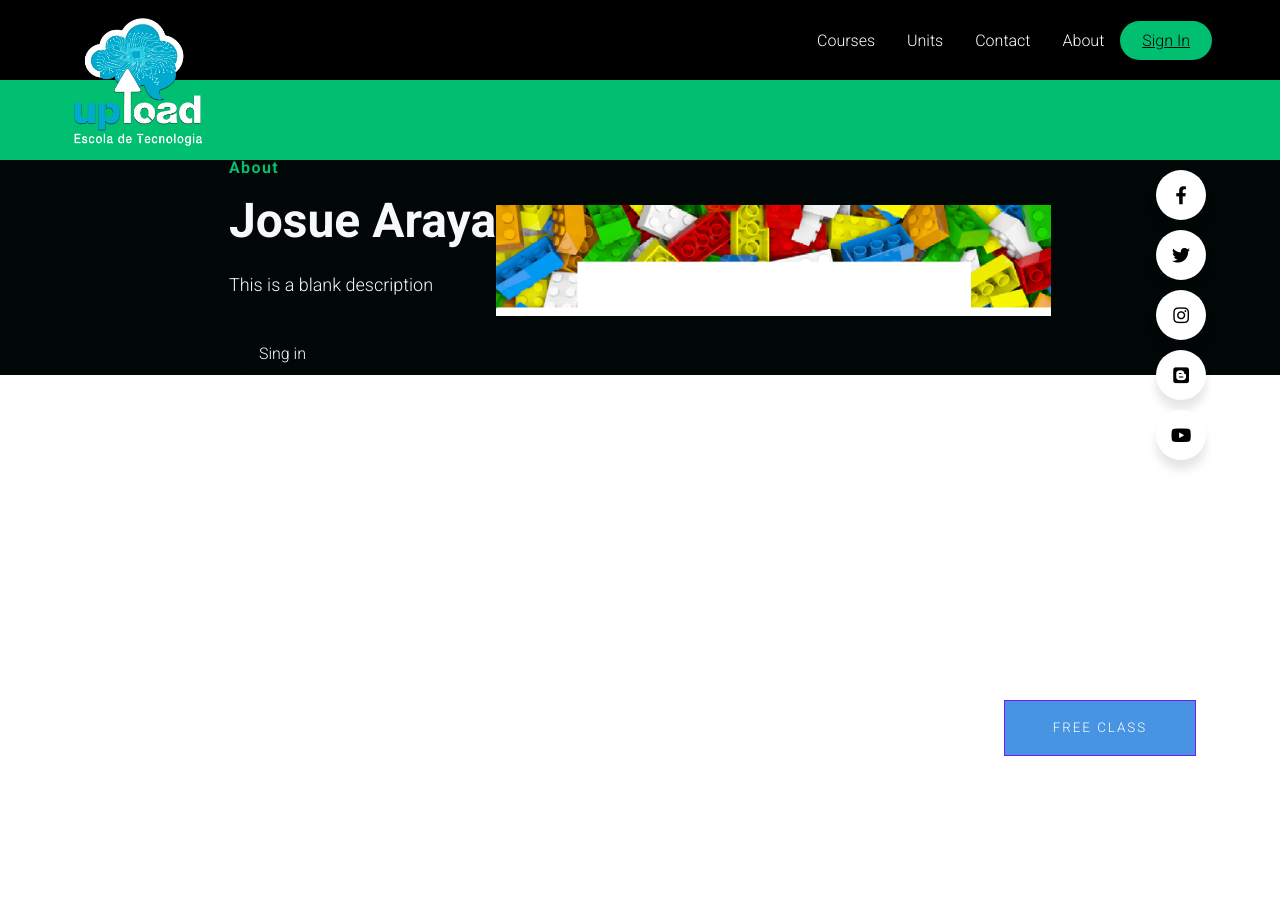
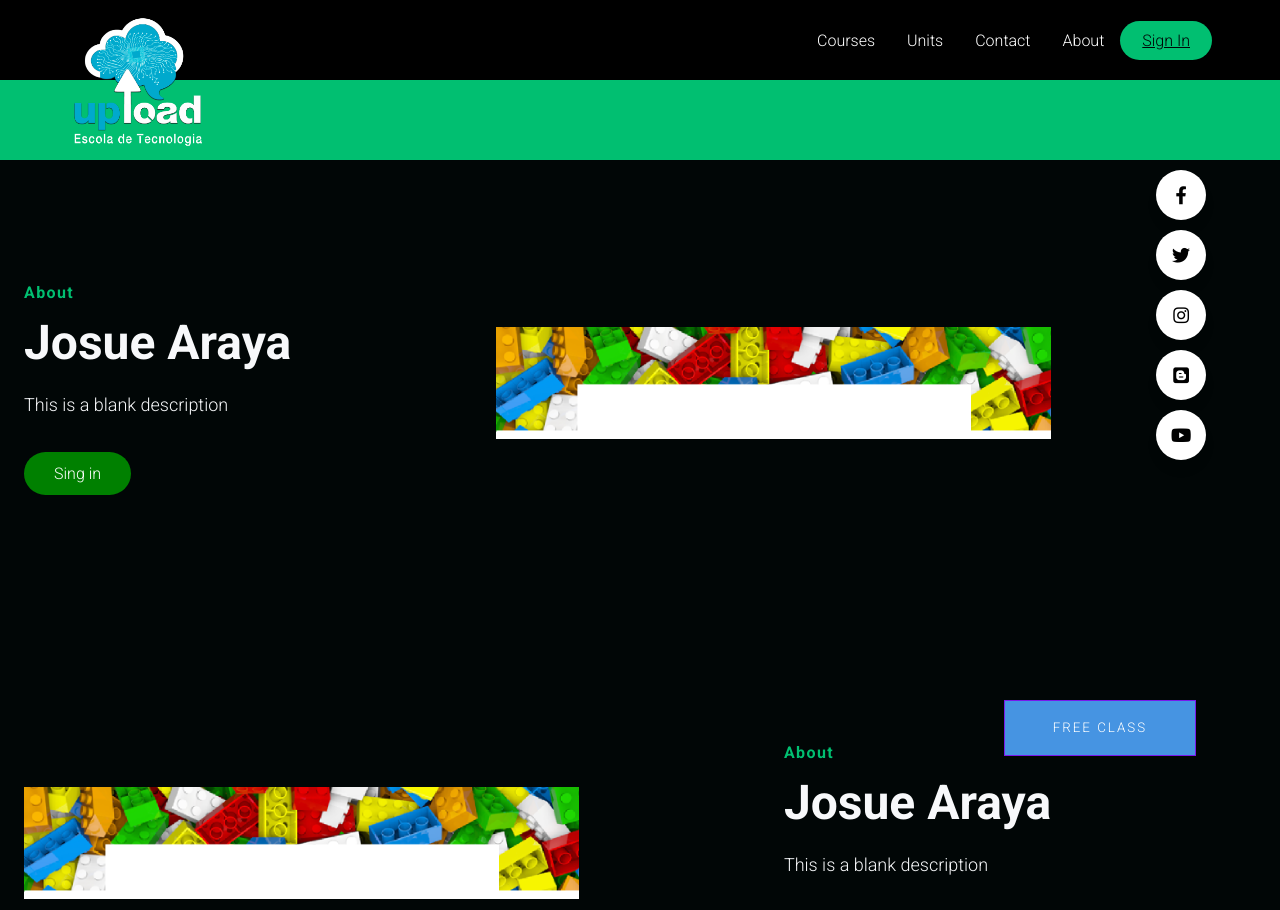
Before and after one commit to Guitarrunner/UploadPage, a React (Create React App) app: page / in a window 1280 px wide. Shown: the top 910 px of the page. Before the commit the page ends 800 px from the top, so only its background shows below. Built offline with nearby package versions, Linux system fonts and the light colour scheme.

Commit message:
[UPDATE] Few changes to have a better view, still a little bit of fixing, next to footer

```diff
--- a/src/components/ButtonElement/ButtonElements.tsx
+++ b/src/components/ButtonElement/ButtonElements.tsx
@@ -13,7 +13,7 @@ interface Props {
 
 export const Button = styled(Link)<Props>`
   border-radius: 50px;
-  background: ${(Props) => (Props.o?.primary ? "#01bf71" : "#010606")};
+  background: ${(Props) => (Props.o?.primary ? "#01bf71" : "green")};
   white-space: nowrap;
   padding: ${(Props) => (Props.o?.big ? `14px 48px` : `12px 30px`)};
   color: ${(Props) => (Props.o?.dark ? "#010606" : "#fff")};
@@ -28,6 +28,6 @@ export const Button = styled(Link)<Props>`
 
   &.hover{
       transition: all 0.2s ease-in-out;
-      background:${(Props) => (Props.o?.primary ? "#fff" : "#01bf71")};
+      background:${(Props) => (Props.o?.primary ? "#fff" : "blue")};
   }
 `;
--- a/src/components/Navbar/Navbar.tsx
+++ b/src/components/Navbar/Navbar.tsx
@@ -41,7 +41,7 @@ const Navbar = ({ toggle }: { toggle: any }) => {
             </NavBtn>
           </NavMenu>
         </NavbarContainer>
-      </Nav>{" "}
+      </Nav>
       <Nav2 />
     </>
   );
--- a/src/components/Navbar/NavbarElements.tsx
+++ b/src/components/Navbar/NavbarElements.tsx
@@ -50,7 +50,7 @@ export const Logo = styled.img`
   overflow: visible;
   z-index: 10;
 
-  @media screen and (max-width: 768px) {
+  @media screen and (max-width: 1000px) {
     width: 18vh;
     height: 18vh;
   }
--- a/src/components/Sidebar/SidebarElements.tsx
+++ b/src/components/Sidebar/SidebarElements.tsx
@@ -12,6 +12,7 @@ interface Props {
 export const SidebarContainer = styled.aside<Props>`
   position: fixed;
   z-index: 999;
+  top: -80px;
   width: 100%;
   height: 100%;
   background: #0d0d0d;
--- a/src/views/Home/index.tsx
+++ b/src/views/Home/index.tsx
@@ -2,7 +2,7 @@ import React, { useState } from "react";
 import Navbar from "../../components/Navbar/Navbar";
 import Sidebar from "../../components/Sidebar";
 import InfoSection from "../InfoSection";
-import { homObjOne } from "../InfoSection/Data";
+import { homObjOne, homObjTwo } from "../InfoSection/Data";
 
 const Home = () => {
   const [isOpen, setisOpen] = useState(false);
@@ -14,6 +14,8 @@ const Home = () => {
       <Navbar toggle={toggle} />
       <Sidebar isOpen={isOpen} toggle={toggle} />
       <InfoSection {...homObjOne} />
+      <InfoSection {...homObjTwo} />
+      <InfoSection {...homObjOne} />
     </>
   );
 };
--- a/src/views/InfoSection/Data.tsx
+++ b/src/views/InfoSection/Data.tsx
@@ -12,8 +12,26 @@ export const homObjOne = {
   imgStart: false,
   img: logo,
   alt: "test",
-  dark: false,
-  dark2: false,
+  dark: true,
+  dark2: true,
   primary: true,
   darkText: true,
 };
+
+export const homObjTwo = {
+  id: "about",
+  lightBg: true,
+  lightText: true,
+  lightTextDesc: true,
+  topLine: "About",
+  headline: "Josue Araya",
+  description: "This is a blank description",
+  buttonLabel: "Sing in",
+  imgStart: true,
+  img: logo,
+  alt: "test",
+  dark: false,
+  dark2: false,
+  primary: false,
+  darkText: true,
+};
--- a/src/views/InfoSection/InfoElements.tsx
+++ b/src/views/InfoSection/InfoElements.tsx
@@ -32,13 +32,16 @@ export const InfoContainer = styled.div<Props>`
 export const InfoWrapper = styled.div`
 display:grid;
 z-index:1;
-height; 860px;
+height: 460px;
 widht: 100%
 max-width: 1100px;
 margin-right: auto;
 margin-left: auto;
 padding: 0 24px;
-justify-content: center`;
+justify-content: center
+@media screen and (max-width: 760px) {
+    height: 40vh;
+  }`;
 
 export const InfoRow = styled.div<Props>`
   display: grid;
@@ -77,15 +80,16 @@ export const TopLine = styled.p`
   margin-bottom: 16px;
 `;
 export const Heading = styled.h1<Props>`
-margin-bottom: 24px;
-font-size: 48px;
-line-height: 1.1,
-font-weight: 600;
-color: ${(Props) => (Props.o?.lightText ? "#f7f8fa" : "#010606")};
+  margin-bottom: 24px;
+  font-size: 48px;
+  line-height: 1.1;
+  font-weight: 600;
+  color: ${(Props) => (Props.o?.lightText ? "#f7f8fa" : "#010606")};
 
-@media screen and (max-width: 760px) {
+  @media screen and (max-width: 760px) {
     font-size: 32px;
-  }`;
+  }
+`;
 
 export const Subtitle = styled.p<Props>`
   max-width: 440px;
```
